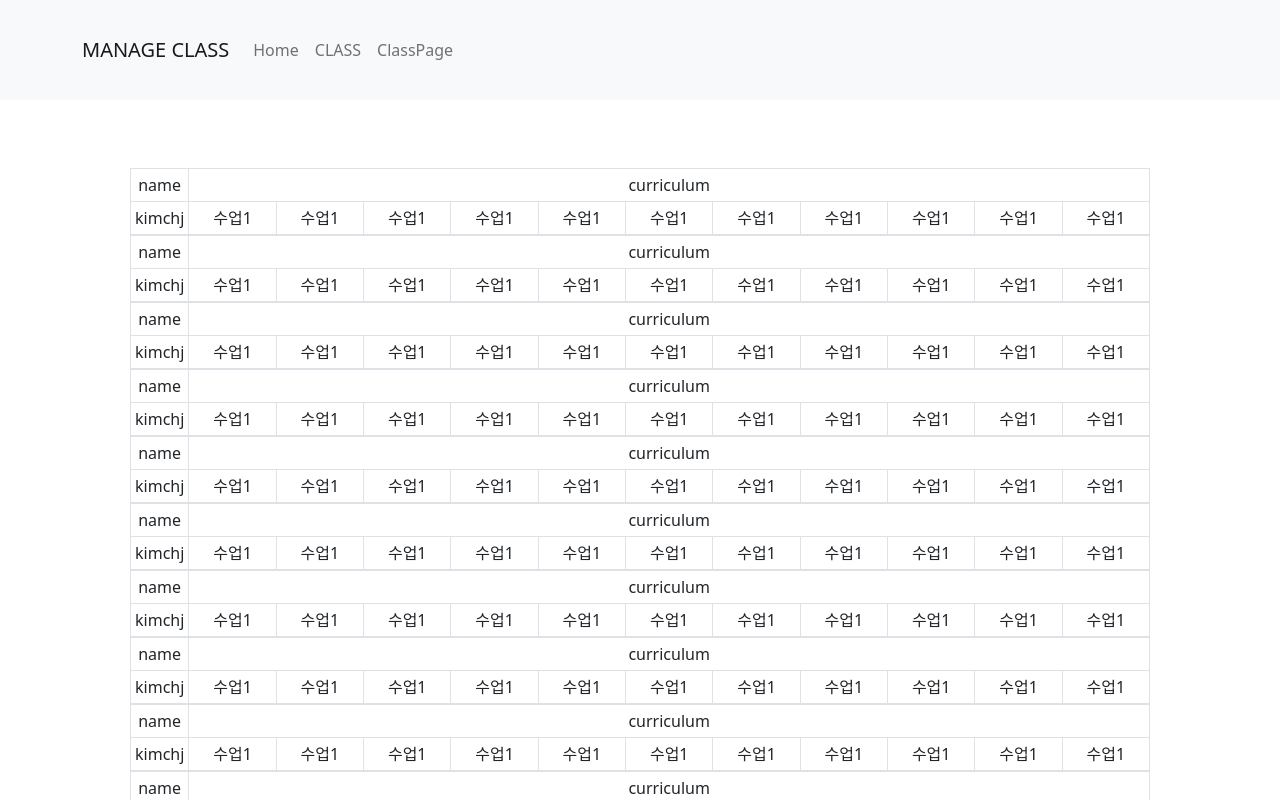
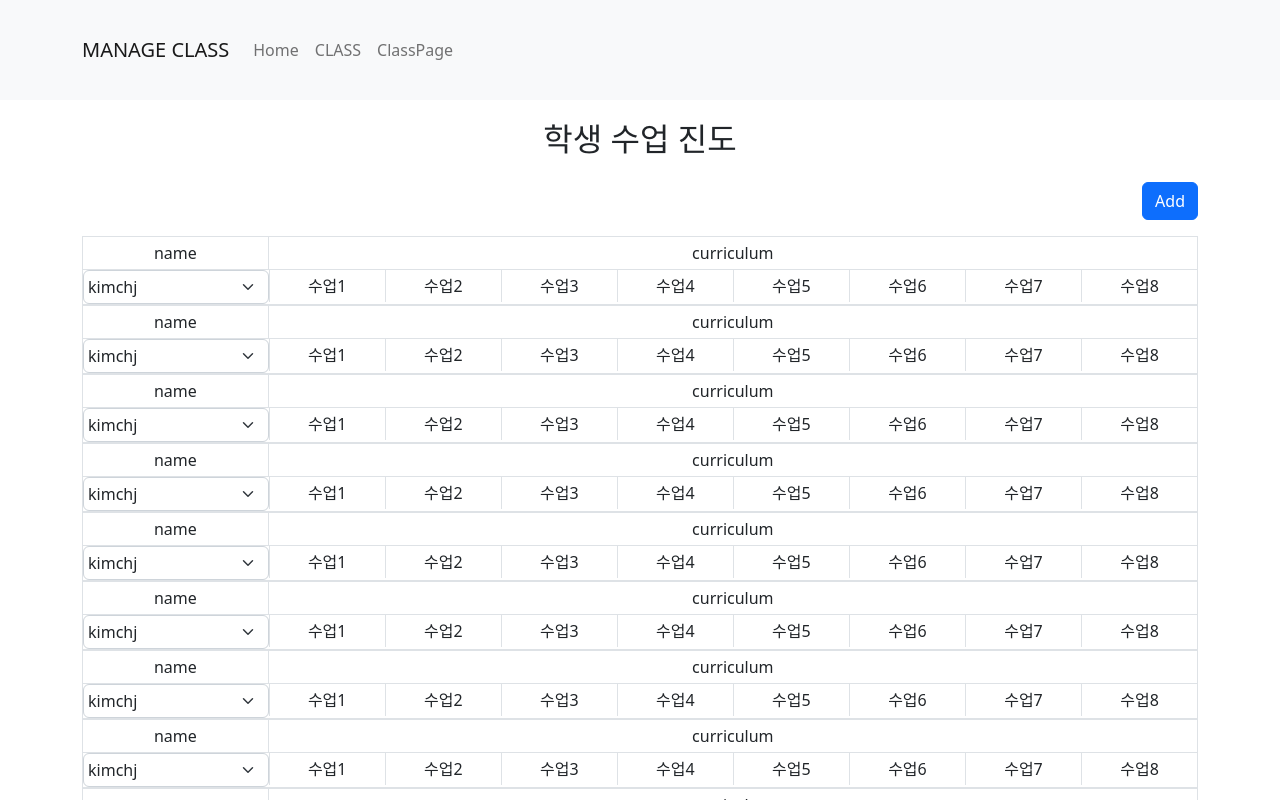
Before and after one commit to Kimchuljoong/manage-academy-front, a React (Create React App) app: page /class/1/progress in a window 1280 px wide. Shown: the top 800 px of the page. Built offline with nearby package versions, Linux system fonts and the light colour scheme.

Commit message:
create StudentPage

```diff
--- a/src/components/Progress.js
+++ b/src/components/Progress.js
@@ -1,31 +1,38 @@
-import React from "react";
+import React, { useState } from "react";
 
 import 'bootstrap/dist/css/bootstrap.min.css';
 
 const Progress = () => {
+
+    const [subjects, setSubjects] = useState(['수업1', '수업2', '수업3', '수업4', '수업5', '수업6', '수업7', '수업8'])
+
+
+    let studnets = ['kimchj', 'kkkkk', 'bbbb']
+
     return (
         <>
             <div className="d-flex flex-row border" >
-                <div className="d-flex flex-column text-center" >
+                <div className="d-flex flex-column text-center" style={{width: '20%'}} >
                     <div className="border-bottom border-end p-1 ">name</div>
-                    <div className="border-end p-1">kimchj</div>
+                    <select className="form-select p-1">
+                        {
+                            studnets.map((e, idx) => {
+                                return <option key={e} value={idx}> {e}</option>
+                            })
+                        }
+                    </select>
                 </div>
                 <div className="d-flex flex-column " style={{width: '100%'}}>
                     <div className="text-center border-bottom p-1" >
                         curriculum
                     </div>
                     <div className="d-flex flex-row justify-content-between text-center ">
-                        <div className="p-1" style={{width: '100%'}}>수업1</div>
-                        <div className="border-start p-1" style={{width: '100%'}}>수업1</div>
-                        <div className="border-start p-1" style={{width: '100%'}}>수업1</div>
-                        <div className="border-start p-1" style={{width: '100%'}}>수업1</div>
-                        <div className="border-start p-1" style={{width: '100%'}}>수업1</div>
-                        <div className="border-start p-1" style={{width: '100%'}}>수업1</div>
-                        <div className="border-start p-1" style={{width: '100%'}}>수업1</div>
-                        <div className="border-start p-1" style={{width: '100%'}}>수업1</div>
-                        <div className="border-start p-1" style={{width: '100%'}}>수업1</div>
-                        <div className="border-start p-1" style={{width: '100%'}}>수업1</div>
-                        <div className="border-start p-1" style={{width: '100%'}}>수업1</div>
+                        {
+                            subjects.map((e, idx) => {
+                                return <div key={e} className="border-start p-1" style={{width: '100%'}}>{e}</div>;
+                            })
+                        }
+
                     </div>
                 </div>
 
--- a/src/index.js
+++ b/src/index.js
@@ -22,6 +22,7 @@ import ClassPage from './pages/ClassPage';
 import Class from './components/Class';
 import ClassDetailPage from './pages/ClassDetailPage';
 import ClassProgressManagement from './pages/ClassProgressManagementPage';
+import StudentPage from './pages/StudentPage';
 
 const root = ReactDOM.createRoot(document.getElementById('root'));
 root.render(
@@ -36,6 +37,7 @@ root.render(
           <Route exact path="/class/new" element={<ClassDetailPage />} />
           <Route exact path="/class/:id/info" element={<ClassDetailPage />} />
           <Route exact path="/class/:id/progress" element={<ClassProgressManagement />} />
+          <Route exact path="/student/new" element={<StudentPage />} />
         </Routes>
       </div>
     </BrowserRouter>
--- a/src/pages/ClassPage.js
+++ b/src/pages/ClassPage.js
@@ -14,7 +14,6 @@ import { Link } from "react-router-dom";
 const ClassPage = () => {
 
     let lst = ['a', 'b', 'c', 'd'];
-
     return (
         <>
             <div className="d-flex flex-row justify-content-between p-5">
--- a/src/pages/ClassProgressManagementPage.js
+++ b/src/pages/ClassProgressManagementPage.js
@@ -1,11 +1,18 @@
 import React from "react";
+import { Button } from "react-bootstrap";
 import Progress from "../components/Progress";
 
 const ClassProgressManagement = () => {
 
     return (
         <>
-            <div className="d-flex flex-column justify-content-between p-5">
+            <div className="d-flex justify-content-center mb-3">
+                <h2>학생 수업 진도</h2>
+            </div>
+            <div className="d-flex justify-content-end mb-3">
+                <Button onClick={null}>Add</Button>
+            </div>
+            <div className="d-flex flex-column justify-content-between">
                 <Progress/>
                 <Progress/>
                 <Progress/>
--- /dev/null
+++ b/src/pages/StudentPage.js
@@ -0,0 +1,53 @@
+import React from "react";
+
+import 'bootstrap/dist/css/bootstrap.min.css';
+import { Form, Button } from "react-bootstrap";
+
+const StudentPage = () => {
+
+    let classes = ['aaa', 'bbb', 'ccc']
+
+    return (
+        <>
+            <div>
+                <div className="d-flex justify-content-center mb-3">
+                    <h2>학생 등록/수정</h2>
+                </div>
+                <Form className="">
+                    <Form.Group className="mb-3" controlId="name">
+                        <Form.Label >Student Name</Form.Label>
+                        <Form.Control type="text" placeholder="Enter Student Name" />
+                    </Form.Group>
+
+                    <Form.Group className="mb-3" controlId="grade">
+                        <Form.Label>Grade</Form.Label>
+                        <Form.Control type="text" placeholder="Enter Student Grade" />
+                    </Form.Group>
+
+                    <Form.Group className="mb-3" controlId="class">
+                        <Form.Label>Class</Form.Label>
+                        <div>
+                            {
+                                classes.map(e => {
+                                    return <div className="border">{e}</div>;
+                                })
+                            }
+                        </div>
+
+                    </Form.Group>
+
+                    <Form.Group className="mb-3" controlId="description">
+                        <Form.Label>Description</Form.Label>
+                        <Form.Control as="textarea" rows={5} />
+                    </Form.Group>
+
+                    <Button variant="primary" type="submit">
+                        Submit
+                    </Button>
+                </Form>
+            </div>
+        </>
+    );
+}
+
+export default StudentPage;
```
